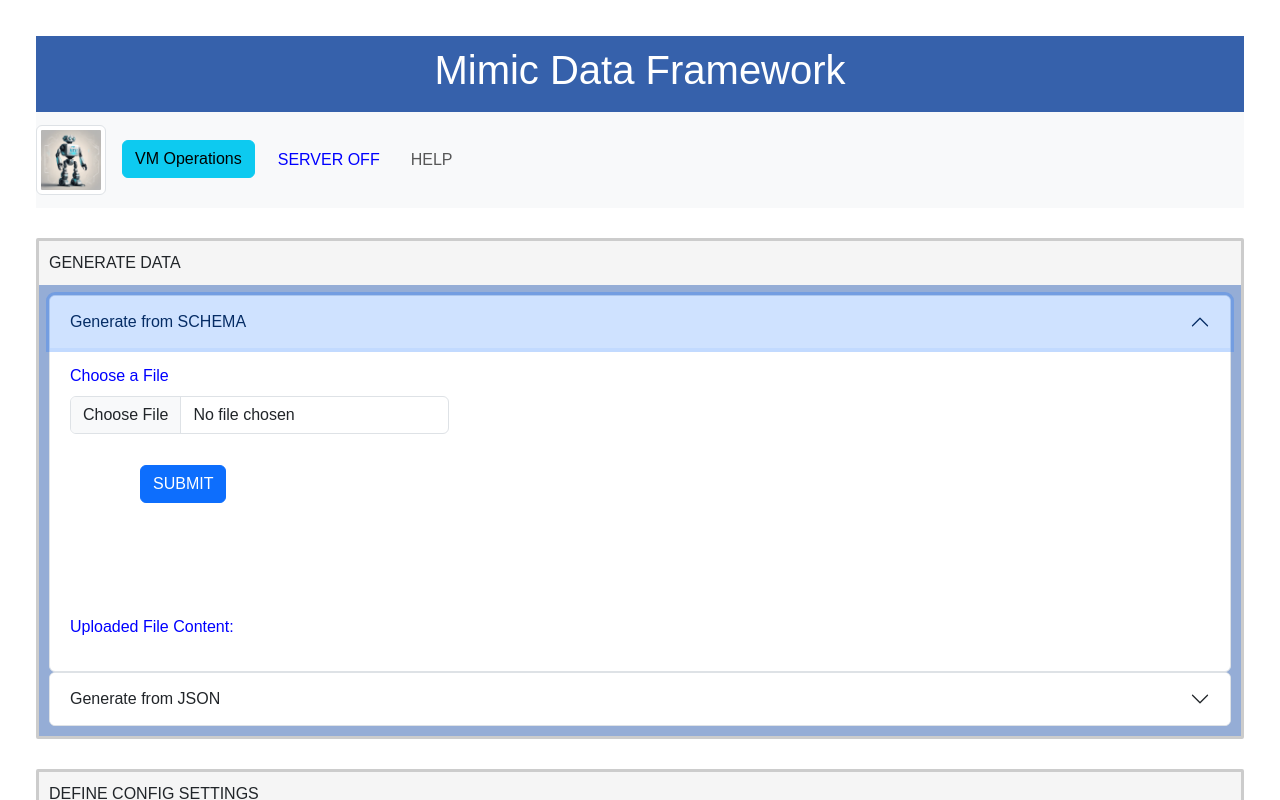
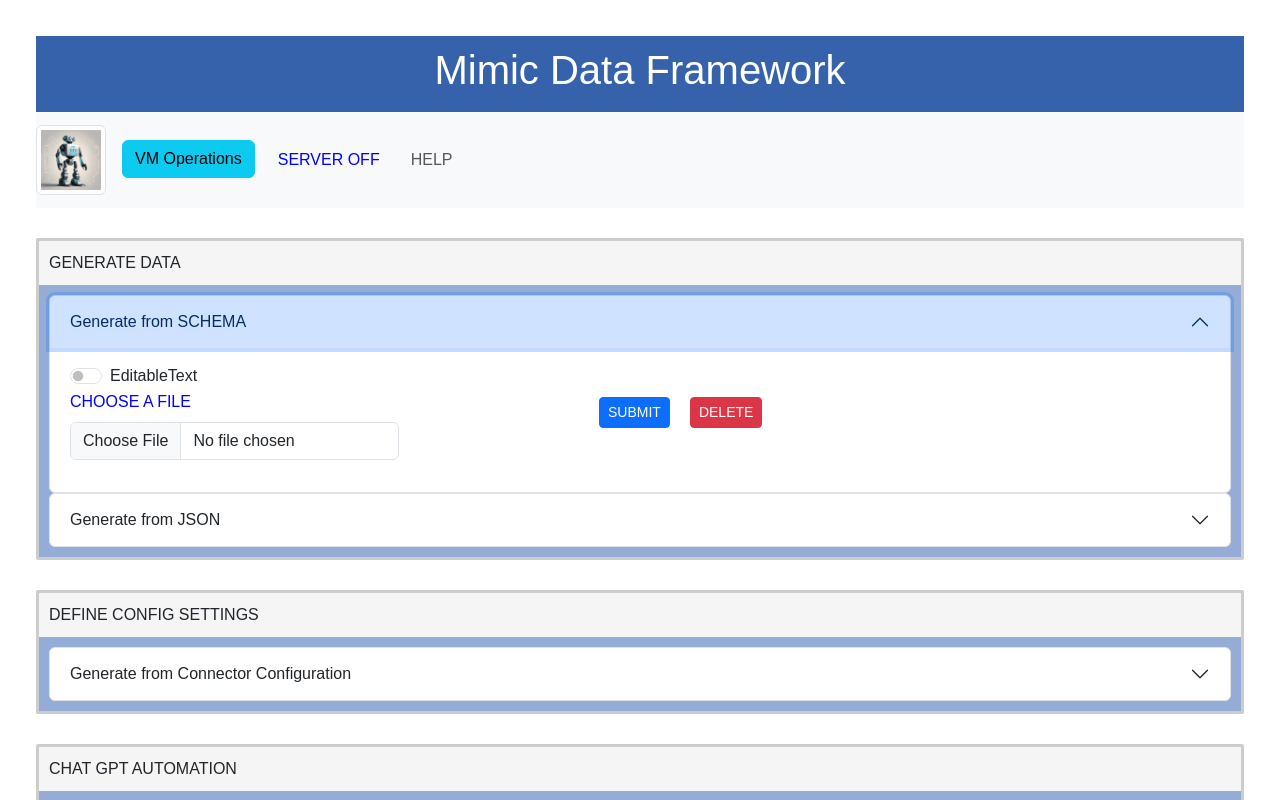
Before and after one commit to Lithin87/react-mdf-website, a React (Create React App) app: page / in a window 1280 px wide. Both pictures are taken after a click on the button "Generate from SCHEMA". Shown: the top 800 px of the page. Built offline with nearby package versions, Linux system fonts and the light colour scheme.

Commit message:
refactored code

```diff
--- a/src/App.js
+++ b/src/App.js
@@ -21,14 +21,14 @@ function App() {
     const [text, setText] = useState([]);
 
     const activeCtx = {
-        now, setNow,
-        show, setShow,
-        vmstatus, setVmstatus,
-        checked, setChecked,
-        radioValue, setRadioValue,
-        connect, setConnect,
-        rate, setRate,
-        text,setText
+        now : now, setNow : setNow,
+        show : show, setShow : setShow,
+        vmstatus : vmstatus, setVmstatus : setVmstatus,
+        checked : checked, setChecked : setChecked,
+        radioValue : radioValue, setRadioValue : setRadioValue,
+        connect : connect, setConnect : setConnect,
+        rate : rate, setRate : setRate,
+        text : text,setText : setText
     };
 
     return (
--- a/src/Components/AccordionOptions.js
+++ b/src/Components/AccordionOptions.js
@@ -1,38 +1,16 @@
 import { Form , Button , Accordion } from 'react-bootstrap';
 import Axios from 'axios';
 import AppContext from '../Contexts/app-context';
-import { useContext} from 'react';
+import { useState, useContext} from 'react';
 import ConsoleOutput from './ConsoleOutput';
+import SchemaInput from './SchemaInput';
 
-function FileInputExample({ onFileUpload ,id }) {
-
-    const handleFileChange = (event) => {
-        const selectedFile = event.target.files[0];
-        if (selectedFile) {
-
-          const reader = new FileReader();
-
-          reader.onload = (e) => {
-            const fileContent = e.target.result;
-            onFileUpload(fileContent);
-          };
-
-          reader.readAsText(selectedFile); // You can use other methods like readAsDataURL for images
-        }
-      };
-
-    return (
-      <Form>
-        <Form.Group controlId={id} className="mb-3">
-          <Form.Label style={{ color: 'blue' }}>Choose a File</Form.Label>
-          <Form.Control type="file" onChange={handleFileChange} />
-        </Form.Group>
-      </Form>
-    );
-  }
 
 
 function AccordionOptions(props) {
+
+  const [output, setOutput] = useState("");
+  const [checked, setChecked] = useState(false);
 
   const ctx = useContext(AppContext);
 
@@ -45,9 +23,19 @@ function AccordionOptions(props) {
     response =  await Axios.post(url_r, schema , { headers: { 'Content-Type': 'application/json' } }).catch((error) => {console.log("Error accessing backend"+error); });
     if(response !== "")
     {
-      alert(JSON.stringify(response.data));
+      setOutput(response.data);
     }
    }
+
+   const handleDelete = async () => {
+    const url_r = process.env.REACT_APP_BACKEND_HOST + '/services/8';
+    let response = "";
+    response =  await Axios.get(url_r).catch((error) => {console.log("Error accessing backend"+error); });
+    if(response !== "")
+    {
+      setOutput(response.data);
+    }
+    }
 
 
   return (
@@ -56,19 +44,18 @@ function AccordionOptions(props) {
         <Accordion.Header>{props.children}</Accordion.Header>
         <Accordion.Body>
 
-        <div style={{ display: 'flex', justifyContent: 'space-around' }}>
-        <div style={{ flex: '1', alignItems: 'center' }}>
-  <FileInputExample id={props.eventKey} onFileUpload={c => props.setState(c)} />
-  <Button variant="primary" style={{ marginLeft: '70px', marginTop: '15px' }} onClick={handleClick}>
-    SUBMIT
-  </Button>
-     </div>
-     <ConsoleOutput />
-</div>
+        <div style={{ display: 'flex' }}>
+          <div style={{display: 'flex', flex: '1 1 0', alignItems: 'flex-start' , alignContent: 'flex-start'}}>
+            <SchemaInput eventKey={props.eventKey}  onFileUpload={c => props.setState(c)}  style={{flex: '1'}} checked={checked} setChecked={setChecked}  />
+            <Button variant="primary" size="sm" style={{flex: '0 0 0', marginLeft: '200px', marginTop: '33px' }} onClick={handleClick}> SUBMIT </Button>
+            <Button variant="danger" size="sm" hidden={props.eventKey === '9'} style={{flex: '0 0 0', marginLeft: '20px', marginTop: '33px' }} onClick={handleDelete}> DELETE </Button>
+          </div>
+          <ConsoleOutput>{ output }</ConsoleOutput>
+        </div>
 
-        <div>
-        <h8 style={{ color: 'blue' }}>Uploaded File Content:</h8>
-        <pre>{props.state}</pre>
+        <div style={{ display: props.state === "" ? 'none' : 'block' }}>
+        <h6 style={{ color: 'blue' }}>Uploaded File Content:</h6>
+        <pre style={{ whiteSpace: 'pre-wrap' }}>{props.state}</pre>
       </div>
 
         </Accordion.Body>
--- a/src/Components/ConsoleOutput.js
+++ b/src/Components/ConsoleOutput.js
@@ -1,18 +1,22 @@
-import AuthContext from '../Contexts/app-context';
-import { useContext } from 'react';
+function ConsoleOutput({ children }) {
+  const message = children.message || '';
 
-function ConsoleOutput() {
+  const formatMessage = (message) => {
 
-  const ctx = useContext(AuthContext);
+    return message
+      .replace(/SourceConnector/g, '<span style="color: blue; font-size: larger;">SourceConnector</span>')
+      .replace(/DestinationConnector/g, '<span style="color: blue; font-size: larger;">DestinationConnector</span>')
+      .replace(/Created/g, '<span style="color: green; font-size: larger;">Created</span>')
+      .replace(/exists/g, '<span style="color: red; font-size: larger;">Created</span>')
+      .replace(/Deleted/g, '<span style="color: red; font-size: larger;">Deleted</span>')
+      .replace(/No Connectors present/g, '<span style="color: red; font-size: larger;">No Connectors present</span>')
+  };
 
   return (
     <div>
-      <textarea
-        value={ctx.consoleText}
-        rows={10}
-        cols={80}
-        style={{ border: 'none', resize: 'none' }}
-      />
+      <pre>
+        <span dangerouslySetInnerHTML={{ __html: formatMessage(message) }} />
+      </pre>
     </div>
   );
 }
--- a/src/Components/MenuBar.js
+++ b/src/Components/MenuBar.js
@@ -9,22 +9,22 @@ function MenuBar(props) {
 
 
     return (
-        <><nav class="navbar navbar-expand-lg navbar-light bg-light">
-            <a class="navbar-brand" href="http://www.google.com"> <Image src={brand4} width="70" height="70" alt="Small Image" rounded thumbnail /></a>
-            <button class="navbar-toggler" type="button" data-toggle="collapse" data-target="#navbarNav" aria-controls="navbarNav" aria-expanded="false" aria-label="Toggle navigation">
-                <span class="navbar-toggler-icon">XXX</span>
+        <><nav className="navbar navbar-expand-lg navbar-light bg-light">
+            <a className="navbar-brand" href="http://www.google.com"> <Image src={brand4} width="70" height="70" alt="Small Image" rounded thumbnail /></a>
+            <button className="navbar-toggler" type="button" data-toggle="collapse" data-target="#navbarNav" aria-controls="navbarNav" aria-expanded="false" aria-label="Toggle navigation">
+                <span className="navbar-toggler-icon">XXX</span>
             </button>
-            <div class="collapse navbar-collapse" id="navbarNav">
-                <ul class="navbar-nav">
+            <div className="collapse navbar-collapse" id="navbarNav">
+                <ul className="navbar-nav">
 
-                    <li class="nav-item">
+                    <li className="nav-item">
                         <OffcanvasVM >VM Operations</OffcanvasVM>
                     </li>
-                    <li class="nav-item">
-                        <a class="nav-link disabled" href="http://www.google.com" tabindex="-1" aria-disabled="true" style={{color: "blue"}}>SERVER {ctx.radioValue === "3" ? "ON" : "OFF"}</a>
+                    <li className="nav-item">
+                        <a className="nav-link disabled" href="http://www.google.com" tabIndex="-1" aria-disabled="true" style={{color: "blue"}}>SERVER {ctx.radioValue === "3" ? "ON" : "OFF"}</a>
                     </li>
-                    <li class="nav-item active">
-                        <a class="nav-link" href="http://www.google.com">HELP</a>
+                    <li className="nav-item active">
+                        <a className="nav-link" href="http://www.google.com">HELP</a>
                     </li>
                 </ul>
             </div>
--- a/src/Components/MultiLineText.js
+++ b/src/Components/MultiLineText.js
@@ -2,7 +2,7 @@ import React , { useContext } from 'react';
 import AppContext from '../Contexts/app-context';
 
 
-function MultiLineText() {
+function MultiLineText( {isChecked}) {
 
   const ctx = useContext(AppContext);
 
@@ -11,13 +11,13 @@ function MultiLineText() {
   };
 
   return (
-    <div>
-      <h2>INPUT TEXT</h2>
+    <div style={{ display: isChecked ? 'block' : 'none' }}>
+      <h6 style={{ color: 'blue' }}>PASTE SCHEMA :</h6>
       <textarea
         value={ctx.text}
         onChange={handleInputChange}
-        rows={12}
-        cols={10}
+        rows={4}
+        cols={60}
       />
 
     </div>
--- /dev/null
+++ b/src/Components/SchemaInput.js
@@ -0,0 +1,58 @@
+import React from 'react';
+import { Form } from 'react-bootstrap';
+import MultiLineText from './MultiLineText';
+
+function FileInputExample({ onFileUpload ,id,checked }) {
+
+    const handleFileChange = (event) => {
+        const selectedFile = event.target.files[0];
+        if (selectedFile) {
+          const reader = new FileReader();
+
+          reader.onload = (e) => {
+            const fileContent = e.target.result;
+            onFileUpload(fileContent);
+          };
+
+          reader.readAsText(selectedFile); // You can use other methods like readAsDataURL for images
+        }
+      };
+
+    return (
+      <Form style={{ display: checked ? 'none' : 'block' }}>
+        <Form.Group controlId={id} className="mb-3">
+          <Form.Label style={{ color: 'blue' }}>CHOOSE A FILE</Form.Label>
+          <Form.Control type="file" onChange={handleFileChange} />
+        </Form.Group>
+      </Form>
+    );
+  }
+
+
+const SchemaInput = (props) => {
+
+
+  const handleToggle = () => {
+    props.setChecked((prevChecked) => !prevChecked);
+  };
+
+  return (
+  <div style={{display: 'flex' , flexDirection: 'column' }}>
+    <Form style={{flex: '5'}}>
+      <Form.Check
+        type="switch"
+        id="custom-switch"
+        label="EditableText"
+        checked={props.checked}
+        onChange={handleToggle}
+      />
+    </Form>
+
+    <MultiLineText isChecked= {props.checked} ></MultiLineText>
+
+    <FileInputExample  id={props.eventKey} onFileUpload={c => props.onFileUpload(c)}   checked= {props.checked} />
+    </div>
+  );
+};
+
+export default SchemaInput;
--- a/src/index.css
+++ b/src/index.css
@@ -4,7 +4,6 @@ body {
     'Ubuntu', 'Cantarell', 'Fira Sans', 'Droid Sans', 'Helvetica Neue',
     sans-serif;
   -webkit-font-smoothing: antialiased;
-  -moz-osx-font-smoothing: grayscale;
 }
 
 code {
```
Also changed, not shown: src/Components/ToggleVM.js (+28 -42 lines).
